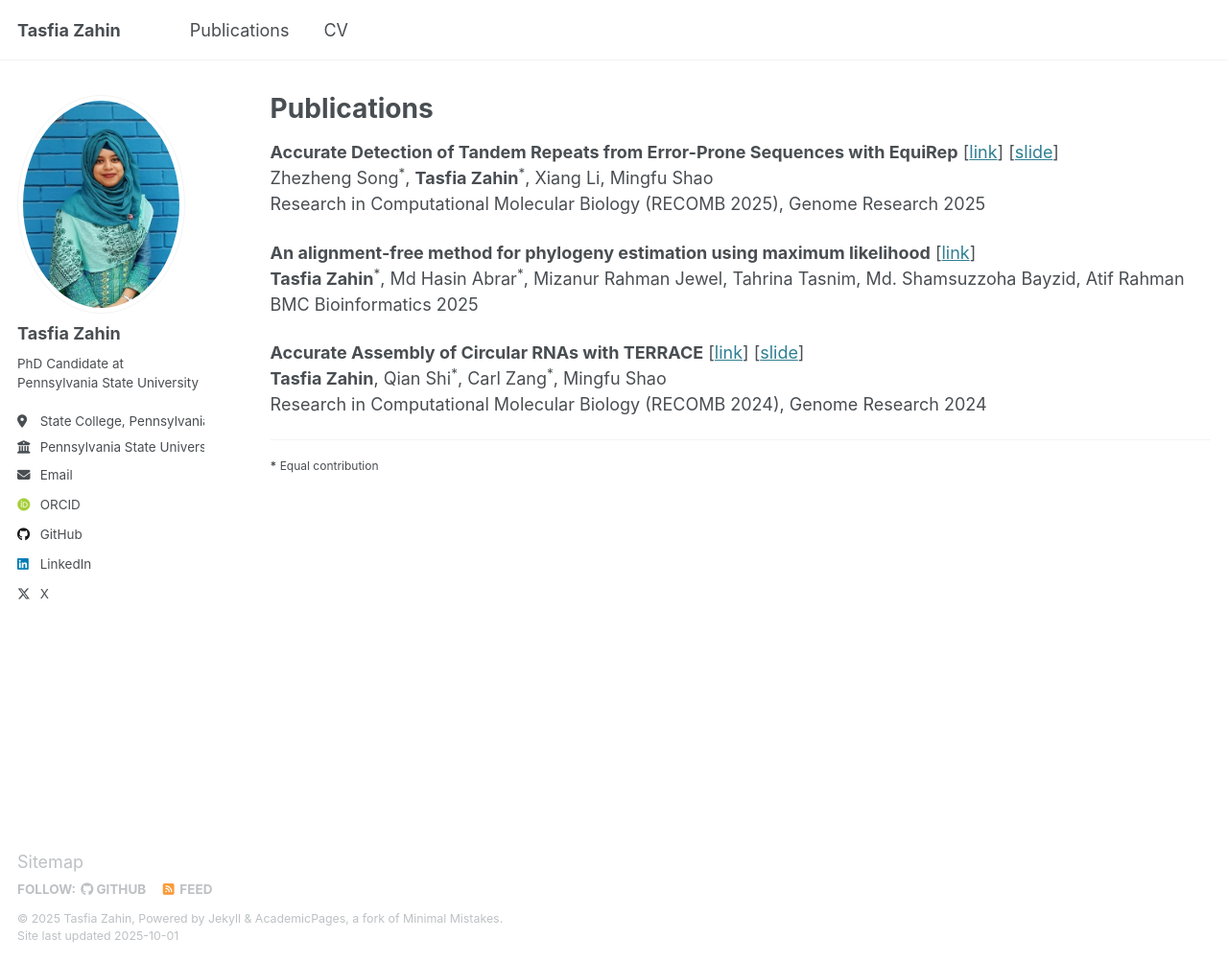
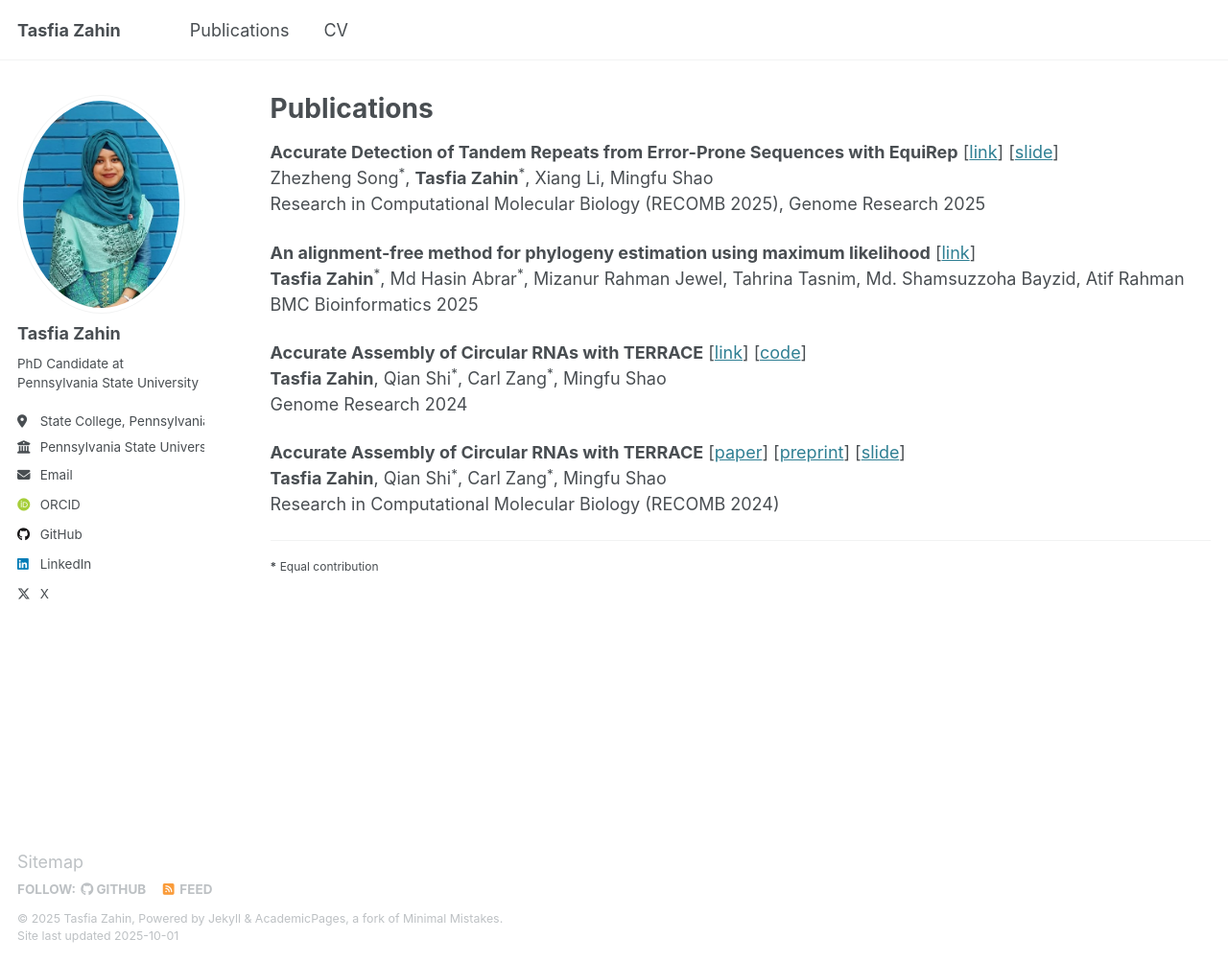
Before and after one commit to TasfiaZahin/TasfiaZahin.github.io, a Jekyll site: the page built from _pages/publications.html, in a window 1280 px wide and 1004 px high. Shown: the whole window at 96% size. Built offline with Jekyll 4.4.1, drawn with Linux system fonts in a browser that asks for light colours; some web fonts are replaced.

Commit message:
updated publications

```diff
--- a/_pages/publications.html
+++ b/_pages/publications.html
@@ -38,9 +38,20 @@ author_profile: true
     <p>
       <strong>Accurate Assembly of Circular RNAs with TERRACE</strong>
       [<a href="https://genome.cshlp.org/content/34/9/1365" target="_blank">link</a>]
+      [<a href="https://github.com/Shao-Group/TERRACE" target="_blank">code</a>]<br>
+      <strong>Tasfia Zahin</strong>, Qian Shi<sup>*</sup>, Carl Zang<sup>*</sup>, Mingfu Shao<br>
+      Genome Research 2024
+    </p>
+  </div>
+
+  <div class="publication-item">
+    <p>
+      <strong>Accurate Assembly of Circular RNAs with TERRACE</strong>
+      [<a href="https://link.springer.com/chapter/10.1007/978-1-0716-3989-4_49" target="_blank">paper</a>]
+      [<a href="https://doi.org/10.1101/2024.02.09.579380" target="_blank">preprint</a>]
       [<a href="/files/RECOMB24-TERRACE.pdf" target="_blank">slide</a>]<br>
       <strong>Tasfia Zahin</strong>, Qian Shi<sup>*</sup>, Carl Zang<sup>*</sup>, Mingfu Shao<br>
-      Research in Computational Molecular Biology (RECOMB 2024), Genome Research 2024
+      Research in Computational Molecular Biology (RECOMB 2024)
     </p>
   </div>
 
```
